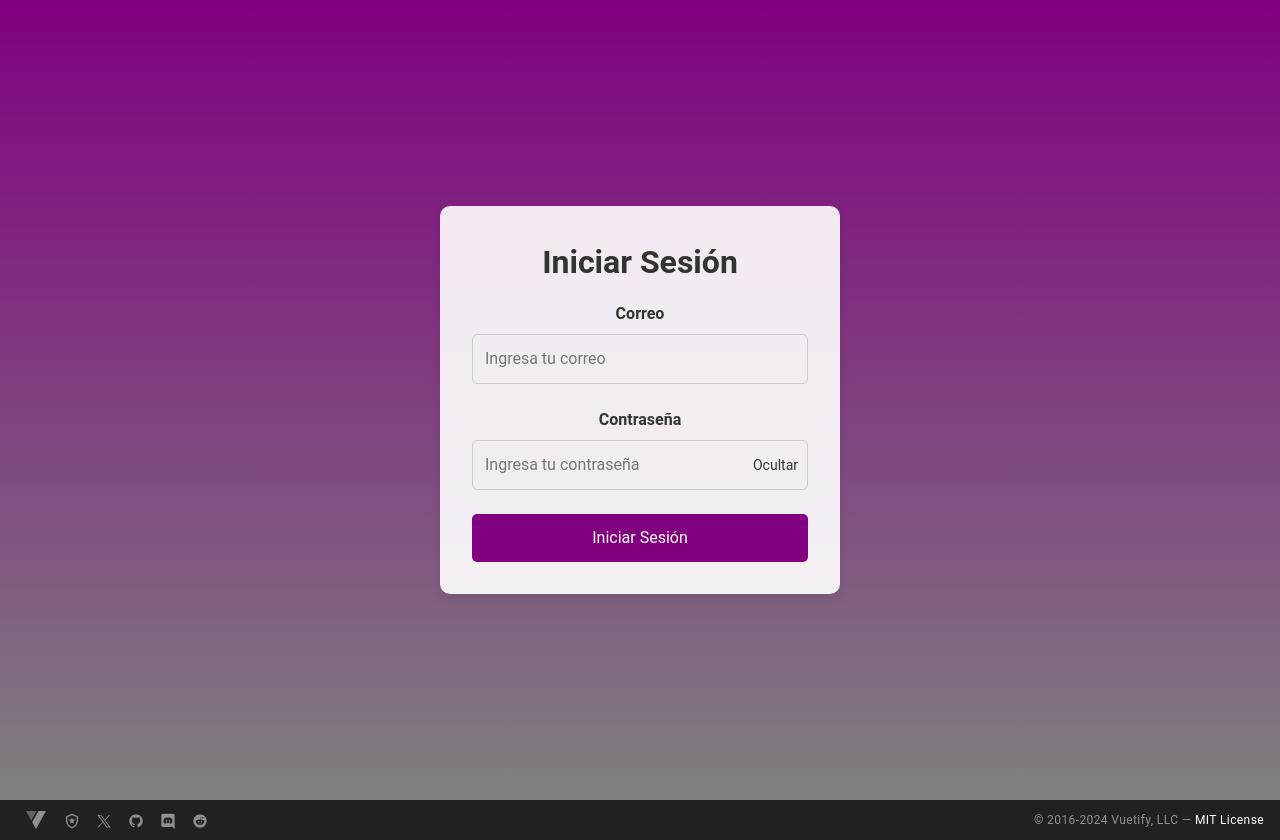
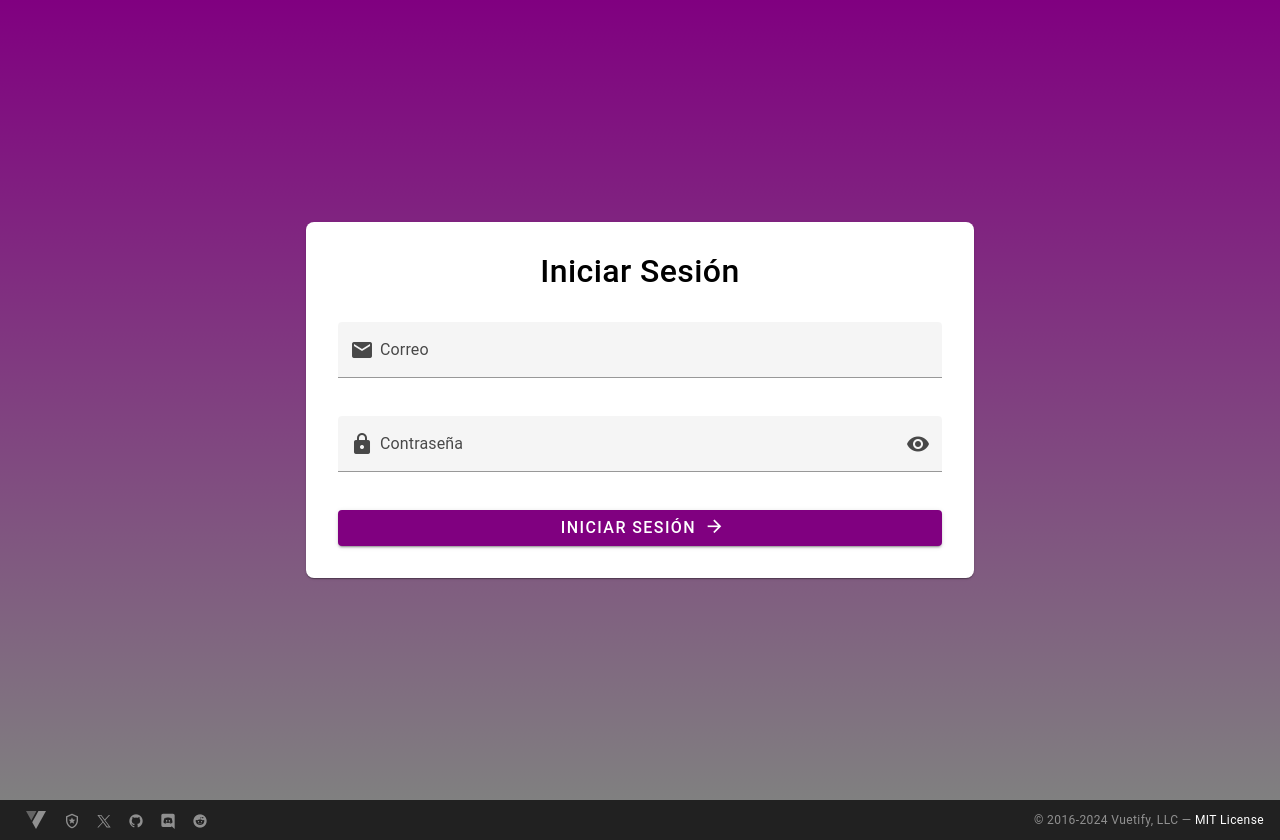
Before and after one commit to cachoJDG/hciTpweb, a Vue app in the folder billeteraHci/: page / in a window 1280 px wide. Built offline with nearby package versions, Linux system fonts and the light colour scheme.

Commit message:
Finally understanding how this works

```diff
--- a/billeteraHci/index.html
+++ b/billeteraHci/index.html
@@ -3,9 +3,9 @@
 
 <head>
   <meta charset="UTF-8" />
-  <link rel="icon" href="/favicon.ico" />
+  <link rel="icon" href="./Purple_Puffle_Adopt.png" />
   <meta name="viewport" content="width=device-width, initial-scale=1.0" />
-  <title>Welcome to Vuetify 3</title>
+  <title>Puffle Wallet</title>
 </head>
 
 <body>
--- a/billeteraHci/src/components/login.vue
+++ /dev/null
@@ -1,172 +0,0 @@
-<template>
-    <div class="login-container">
-      <div class="form-wrapper">
-        <h1>Iniciar Sesión</h1>
-        <form @submit.prevent="submitForm">
-          <div class="input-field">
-            <label for="email">Correo</label>
-            <input
-              type="email"
-              id="email"
-              v-model="email"
-              :class="{ error: emailError }"
-              placeholder="Ingresa tu correo"
-            />
-            <span v-if="emailError" class="error-message">{{ emailError }}</span>
-          </div>
-
-          <div class="input-field">
-            <label for="password">Contraseña</label>
-            <div class="password-wrapper">
-              <input
-                :type="showPassword ? 'text' : 'password'"
-                id="password"
-                v-model="password"
-                :class="{ error: passwordError }"
-                placeholder="Ingresa tu contraseña"
-              />
-              <button type="button" @click="togglePassword" class="show-password">
-                {{ showPassword ? 'Mostrar' : 'Ocultar' }}
-              </button>
-            </div>
-            <span v-if="passwordError" class="error-message">{{ passwordError }}</span>
-          </div>
-
-          <button type="submit" class="submit-button">Iniciar Sesión</button>
-        </form>
-      </div>
-    </div>
-  </template>
-
-  <script setup>
-  import { ref } from 'vue';
-
-  const email = ref('');
-  const password = ref('');
-  const showPassword = ref(false);
-  const emailError = ref('');
-  const passwordError = ref('');
-
-  const togglePassword = () => {
-    showPassword.value = !showPassword.value;
-  };
-
-  const validateEmail = () => {
-    if (!email.value) {
-      return 'Email is required';
-    }
-    return '';
-  };
-
-  const validatePassword = () => {
-    const hasUppercase = /[A-Z]/.test(password.value);
-    const hasNumber = /\d/.test(password.value);
-    if (!password.value) {
-      return 'Password is required';
-    } else if (password.value.length < 9) {
-      return 'Password must be at least 9 characters';
-    } else if (!hasUppercase) {
-      return 'Password must contain at least one capital letter';
-    } else if (!hasNumber) {
-      return 'Password must contain at least one number';
-    }
-    return '';
-  };
-
-  const submitForm = () => {
-    emailError.value = validateEmail();
-    passwordError.value = validatePassword();
-
-    if (!emailError.value && !passwordError.value) {
-      alert('Login successful!');
-      // Add login logic here
-    }
-  };
-  </script>
-
-  <style scoped>
-  .login-container {
-    display: flex;
-    justify-content: center;
-    align-items: center;
-    height: 100vh;
-    background: linear-gradient(to bottom, purple, grey);
-  }
-
-  .form-wrapper {
-    background: rgba(255, 255, 255, 0.9);
-    padding: 2rem;
-    border-radius: 10px;
-    box-shadow: 0px 4px 12px rgba(0, 0, 0, 0.1);
-    width: 100%;
-    max-width: 400px;
-    text-align: center;
-  }
-
-  h1 {
-    margin-bottom: 1rem;
-    font-size: 2rem;
-    color: #333;
-  }
-
-  .input-field {
-    margin-bottom: 1.5rem;
-  }
-
-  .password-wrapper {
-    position: relative;
-  }
-
-  label {
-    display: block;
-    margin-bottom: 0.5rem;
-    font-weight: bold;
-    color: #333;
-  }
-
-  input {
-    width: 100%;
-    padding: 0.75rem;
-    border: 1px solid #ccc;
-    border-radius: 5px;
-    font-size: 1rem;
-    color: black;
-  }
-
-  input.error {
-    border-color: red;
-  }
-
-  .error-message {
-    color: red;
-    font-size: 0.875rem;
-    margin-top: 0.25rem;
-  }
-
-  .show-password {
-    position: absolute;
-    right: 10px;
-    top: 50%;
-    transform: translateY(-50%);
-    background: none;
-    border: none;
-    color: #333;
-    cursor: pointer;
-    font-size: 0.875rem;
-  }
-
-  .submit-button {
-    padding: 0.75rem;
-    width: 100%;
-    border: none;
-    background-color: purple;
-    color: white;
-    font-size: 1rem;
-    border-radius: 5px;
-    cursor: pointer;
-  }
-
-  .submit-button:hover {
-    background-color: #6a0dad;
-  }
-  </style>
--- /dev/null
+++ b/billeteraHci/src/components/login2.vue
@@ -0,0 +1,97 @@
+<template>
+    <div class="background">
+        <v-container max-width="700">
+            <v-card class="pa-4" color="white">
+                <v-card-title class="title">Iniciar Sesión</v-card-title>
+                <v-form @submit.prevent="handleSubmit">
+                    <v-text-field
+                        type="email"
+                        label="Correo"
+                        :rules="[v => !!v || 'Correo es requerido']"
+                        outlined
+                        class="mb-4"
+                        color="purple"
+                        prepend-inner-icon="mdi-email"
+                    ></v-text-field>
+                    <v-text-field
+                        :type="showPassword ? 'text' : 'password'"
+                        label="Contraseña"
+                        :rules="[v => !!v || 'Contraseña es requerida']"
+                        outlined
+                        class="mb-4"
+                        prepend-inner-icon="mdi-lock"
+                        :append-inner-icon="showPassword ? 'mdi-eye-off' : 'mdi-eye'"
+                        @click:append-inner="togglePasswordVisibility"
+                    ></v-text-field>
+                    <v-btn
+                        type="submit"
+                        block
+                        append-icon="mdi-arrow-right"
+                        :loading="loading"
+                        :disabled="loading"
+                        :class="{ 'loading-btn': loading }"
+                    >
+                        <template v-if="!loading">Iniciar Sesión</template>
+                    </v-btn>
+                </v-form>
+            </v-card>
+        </v-container>
+    </div>
+</template>
+
+<script setup>
+import { ref } from 'vue';
+
+const showPassword = ref(false);
+const loading = ref(false);
+
+const togglePasswordVisibility = () => {
+    showPassword.value = !showPassword.value;
+};
+
+const handleSubmit = () => {
+    loading.value = true;
+    // Simula una acción de carga
+    setTimeout(() => {
+        loading.value = false;
+        // Aquí puedes agregar la lógica para manejar el inicio de sesión
+    }, 2000); // Simula una carga de 2 segundos
+};
+</script>
+
+<style scoped>
+.background {
+    display: flex;
+    justify-content: center;
+    align-items: center;
+    height: 100vh;
+    background: linear-gradient(to bottom, purple, grey);
+}
+
+.v-card {
+    border-radius: 8px;
+}
+
+.v-form {
+    padding: 16px;
+}
+
+.v-btn {
+    background-color: purple;
+    color: white;
+    font-size: 1rem;
+    cursor: pointer;
+    padding: 12px 16px;
+}
+
+.loading-btn {
+    background-color: purple !important;
+    color: white !important;
+}
+
+.title {
+    text-align: center;
+    width: 100%;
+    font-size: 2rem; /* Aumenta el tamaño de la fuente aquí */
+}
+</style>
--- /dev/null
+++ b/billeteraHci/src/components/register.vue
@@ -0,0 +1,106 @@
+<template>
+    <div class="background">
+        <v-container max-width="700">
+            <v-card class="pa-4" color="white">
+                <v-card-title class="title">Registrarse</v-card-title>
+                <v-form @submit.prevent="handleSubmit">
+                    <v-text-field
+                        type="text"
+                        label="Nombre"
+                        :rules="[v => !!v || 'Nombre es requerido']"
+                        outlined
+                        class="mb-4"
+                        color="purple"
+                        prepend-inner-icon="mdi-account"
+                    ></v-text-field>
+                    <v-text-field
+                        type="email"
+                        label="Correo"
+                        :rules="[v => !!v || 'Correo es requerido']"
+                        outlined
+                        class="mb-4"
+                        color="purple"
+                        prepend-inner-icon="mdi-email"
+                    ></v-text-field>
+                    <v-text-field
+                        :type="showPassword ? 'text' : 'password'"
+                        label="Contraseña"
+                        :rules="[v => !!v || 'Contraseña es requerida']"
+                        outlined
+                        class="mb-4"
+                        prepend-inner-icon="mdi-lock"
+                        :append-inner-icon="showPassword ? 'mdi-eye-off' : 'mdi-eye'"
+                        @click:append-inner="togglePasswordVisibility"
+                    ></v-text-field>
+                    <v-btn
+                        type="submit"
+                        block
+                        append-icon="mdi-arrow-right"
+                        :loading="loading"
+                        :disabled="loading"
+                        :class="{ 'loading-btn': loading }"
+                    >
+                        <template v-if="!loading">Registrarse</template>
+                    </v-btn>
+                </v-form>
+            </v-card>
+        </v-container>
+    </div>
+</template>
+
+<script setup>
+import { ref } from 'vue';
+
+const showPassword = ref(false);
+const loading = ref(false);
+
+const togglePasswordVisibility = () => {
+    showPassword.value = !showPassword.value;
+};
+
+const handleSubmit = () => {
+    loading.value = true;
+    // Simula una acción de carga
+    setTimeout(() => {
+        loading.value = false;
+        // Aquí puedes agregar la lógica para manejar el registro
+    }, 2000); // Simula una carga de 2 segundos
+};
+</script>
+
+<style scoped>
+.background {
+    display: flex;
+    justify-content: center;
+    align-items: center;
+    height: 100vh;
+    background: linear-gradient(to bottom, purple, grey);
+}
+
+.v-card {
+    border-radius: 8px;
+}
+
+.v-form {
+    padding: 16px;
+}
+
+.v-btn {
+    background-color: purple;
+    color: white;
+    font-size: 1rem;
+    cursor: pointer;
+    padding: 12px 16px;
+}
+
+.loading-btn {
+    background-color: purple !important;
+    color: white !important;
+}
+
+.title {
+    text-align: center;
+    width: 100%;
+    font-size: 2rem; /* Aumenta el tamaño de la fuente aquí */
+}
+</style>
--- a/billeteraHci/src/pages/index.vue
+++ b/billeteraHci/src/pages/index.vue
@@ -1,10 +1,11 @@
 <template>
-  <Login/>
+  <Login2/>
 </template>
 
 <script setup>
-import Login from '@/components/login.vue';
 import MyRectangle from '@/components/MyRectangle.vue';
+import Register from '@/components/register.vue';
+import Login2 from '@/components/login2.vue';
 
   //
 </script>
```
Also changed, not shown: billeteraHci/public/Purple_Puffle_Adopt.png (added).
